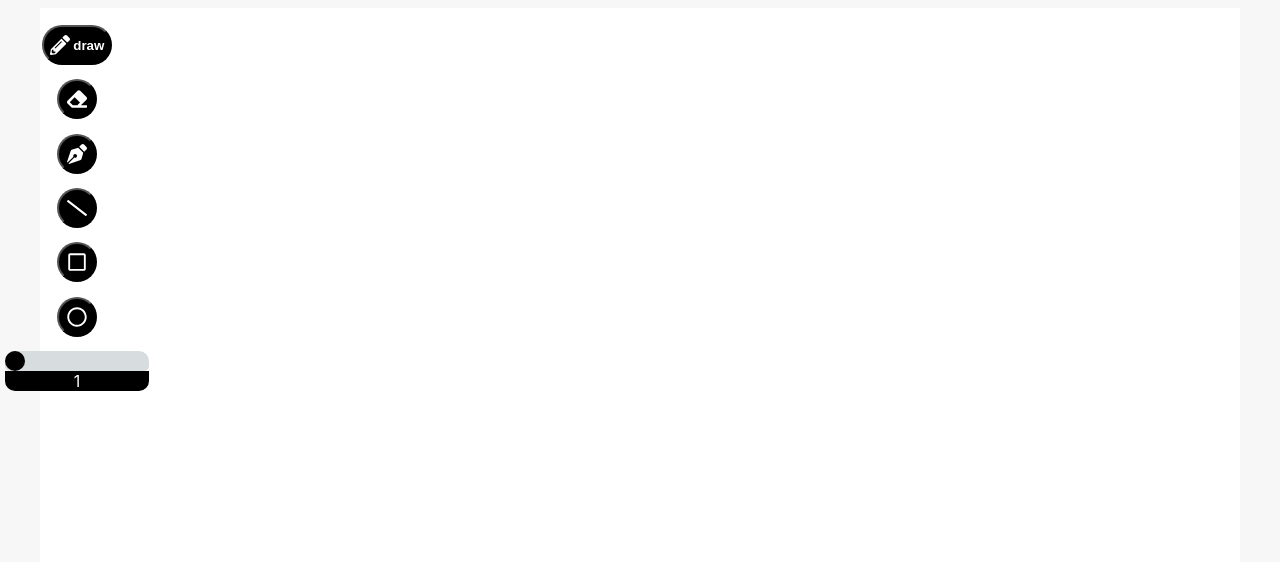
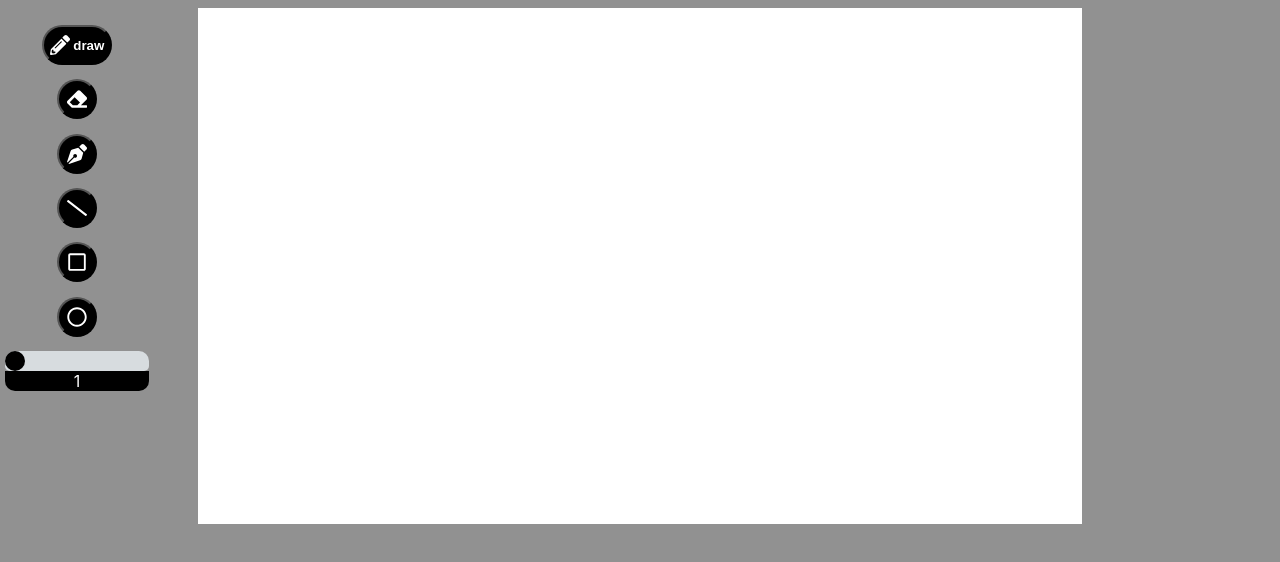
Before and after one commit to FedericoDiTosto/ArtLab, a Next.js app: page / in a window 1280 px wide. Shown: the top 562 px of the page. Built offline with nearby package versions, Linux system fonts and the light colour scheme.

Commit message:
zoom & stroke line/pen

```diff
--- a/components/Canvas/Canvas.module.css
+++ b/components/Canvas/Canvas.module.css
@@ -3,13 +3,14 @@
 .canvas {
     outline: none;
     background-color: #ffffff;
+    margin: 0 auto;
+    width: 100%;
+    height: 100%;
 }
 
 
 @media (max-width: 600px) {
     .canvas {
-        width: 100%;
-        height: 100%;
         max-height: calc(100% - 50px);
     }
 }
--- a/components/Canvas/Canvas.tsx
+++ b/components/Canvas/Canvas.tsx
@@ -12,6 +12,7 @@ import { Line } from '../Toolbar/functions/Line';
 
 export default function Canvas() {
     const svgRef = useRef<SVGSVGElement>(null);
+    const [currentZoom, setZoom] = useState(1);
     const { handleMouseDownDraw, handleMouseUpDraw, handleMouseMoveDraw } = Draw();
     const { handleMouseDownErase, handleMouseUpErase, handleMouseMoveErase } = Erase();
     const { handleMouseDownShape, handleMouseUpShape, handleMouseMoveShape } = Shape();
@@ -97,10 +98,10 @@ export default function Canvas() {
                 handleMouseMoveShape(event, svgRef.current, startShapePoint, setCurrentPath, setCurrentStrokeWidth)
                 break;
             case Mode.PEN:
-                handleMouseMovePen(event, setCurrentPath)
+                handleMouseMovePen(event, setCurrentPath, setCurrentStrokeWidth)
                 break;
             case Mode.LINE:
-                handleMouseMoveLine(event, setCurrentPath)
+                handleMouseMoveLine(event, setCurrentPath, setCurrentStrokeWidth)
                 break;
         }
     };
@@ -122,10 +123,10 @@ export default function Canvas() {
     const handleMouseClick = (event: MouseEvent<SVGSVGElement>,) => {
         switch (mode) {
             case Mode.PEN:
-                handleMouseClickPen(event, currentPath)
+                handleMouseClickPen(event, currentPath, setPathStrokeWidths)
                 break;
             case Mode.LINE:
-                handleMouseClickLine(event, currentPath)
+                handleMouseClickLine(event, currentPath, setPathStrokeWidths)
                 break;
         }
     };
@@ -133,6 +134,19 @@ export default function Canvas() {
     const handleKeyDown: KeyboardEventHandler = (event) => {
         if (event.ctrlKey && mode === Mode.PEN) {
             handleKeyClickPen(event, setCurrentPath);
+        }
+        if (event.ctrlKey && (event.key === '+' || event.key === '-')) {
+            event.preventDefault();
+
+            let newZoom = 1;
+            if (event.key === '+') {
+                newZoom = currentZoom + 0.5;
+            } else if (event.key === '-') {
+                newZoom = currentZoom - 0.5;
+            }
+
+            // Update the zoom level of the Canvas component
+            setZoom(newZoom);
         }
     };
 
@@ -143,6 +157,7 @@ export default function Canvas() {
             className={styles.canvas}
             width={1200}
             height={700}
+            transform={`scale(${currentZoom})`}
             onMouseDown={handleMouseDown}
             onMouseMove={handleMouseMove}
             onMouseUp={handleMouseUp}
--- a/components/Toolbar/functions/Line.ts
+++ b/components/Toolbar/functions/Line.ts
@@ -16,24 +16,27 @@ export function Line() {
         setSavedPaths: state.setPaths,
     }));
 
-    const handleMouseClickLine = (event: MouseEvent<SVGSVGElement>, currentPath: string) => {
+    const handleMouseClickLine = (event: MouseEvent<SVGSVGElement>, currentPath: string, setPathStrokeWidths: Dispatch<SetStateAction<Map<string, number>>>) => {
         setIsDrawing(true);
-        const svg = event.currentTarget;
-        const point = svg.createSVGPoint();
-        point.x = event.clientX;
-        point.y = event.clientY;
-        const transformedPoint = point.matrixTransform(svg.getScreenCTM()!.inverse());
-        setPoints([...points, [transformedPoint.x, transformedPoint.y]]);
-        setSavedPaths([...savedPaths, currentPath]);
         if (points.length > 0) {
+            event.preventDefault()
+            setPathStrokeWidths(prev => prev.set(currentPath, strokeWidth));
             setIsDrawing(false);
             setPoints([])
             return;
         }
-        setIsDrawing(true);
+        else {
+            const svg = event.currentTarget;
+            const point = svg.createSVGPoint();
+            point.x = event.clientX;
+            point.y = event.clientY;
+            const transformedPoint = point.matrixTransform(svg.getScreenCTM()!.inverse());
+            setPoints([...points, [transformedPoint.x, transformedPoint.y]]);
+            setSavedPaths([...savedPaths, currentPath]);
+        }
     };
 
-    const handleMouseMoveLine = (event: MouseEvent<SVGSVGElement>, setCurrentPath: Dispatch<SetStateAction<string>>) => {
+    const handleMouseMoveLine = (event: MouseEvent<SVGSVGElement>, setCurrentPath: Dispatch<SetStateAction<string>>, setCurrentStrokeWidth: Dispatch<SetStateAction<number | undefined>>) => {
         if (isDrawing) {
             // Update the current path with the new point
             const svg = event.currentTarget;
@@ -42,6 +45,7 @@ export function Line() {
             point.y = event.clientY;
             const transformedPoint = point.matrixTransform(svg.getScreenCTM()!.inverse());
             const currentPath = `M${points[0][0]},${points[0][1]} C${points[0][0]},${points[0][1]} ${transformedPoint.x},${transformedPoint.y} ${transformedPoint.x},${transformedPoint.y}`;
+            setCurrentStrokeWidth(strokeWidth);
             setCurrentPath(currentPath);
         }
     };
--- a/components/Toolbar/functions/Pen.ts
+++ b/components/Toolbar/functions/Pen.ts
@@ -20,7 +20,7 @@ export function Pen() {
         setSavedPaths: state.setPaths,
     }));
 
-    const handleMouseClickPen = (event: MouseEvent<SVGSVGElement>, currentPath: string) => {
+    const handleMouseClickPen = (event: MouseEvent<SVGSVGElement>, currentPath: string, setPathStrokeWidths: Dispatch<SetStateAction<Map<string, number>>>) => {
         setIsDrawing(true);
         // Add a new point to the path
         const svg = event.currentTarget;
@@ -30,9 +30,10 @@ export function Pen() {
         const transformedPoint = point.matrixTransform(svg.getScreenCTM()!.inverse());
         setPoints([...points, [transformedPoint.x, transformedPoint.y]]);
         setSavedPaths([...savedPaths, currentPath]);
+        setPathStrokeWidths(prev => prev.set(currentPath, strokeWidth));
     };
 
-    const handleMouseMovePen = (event: MouseEvent<SVGSVGElement>, setCurrentPath: Dispatch<SetStateAction<string>>) => {
+    const handleMouseMovePen = (event: MouseEvent<SVGSVGElement>, setCurrentPath: Dispatch<SetStateAction<string>>, setCurrentStrokeWidth: Dispatch<SetStateAction<number | undefined>>) => {
         if (isDrawing) {
             // Update the current path with the new point
             const svg = event.currentTarget;
@@ -41,6 +42,7 @@ export function Pen() {
             point.y = event.clientY;
             const transformedPoint = point.matrixTransform(svg.getScreenCTM()!.inverse());
             const currentPath = `M${points[points.length - 1][0]},${points[points.length - 1][1]} C${points[points.length - 1][0]},${points[points.length - 1][1]} ${transformedPoint.x},${transformedPoint.y} ${transformedPoint.x},${transformedPoint.y}`;
+            setCurrentStrokeWidth(strokeWidth);
             setCurrentPath(currentPath);
         }
     };
--- a/pages/index.tsx
+++ b/pages/index.tsx
@@ -3,13 +3,18 @@ import Canvas from '../components/Canvas/Canvas'
 import Toolbar from '../components/Toolbar/ToolBar';
 
 export default function Home() {
+
   return (
-    <>
+    <div>
       <Toolbar />
-      <div className={styles.container}>
-        <Canvas />
-      </div >
-    </>
+      <div className={styles.scrollContainer}>
+        <div className={styles.scroll}>
+          <div className={styles.container}>
+          </div>
+          <Canvas />
+        </div >
+      </div>
+    </div>
 
   )
 }
--- a/styles/Home.module.css
+++ b/styles/Home.module.css
@@ -6,3 +6,20 @@
     text-align: center;
     vertical-align: middle;
 }
+
+.scrollContainer {
+    width: 100%;
+    height: 100%;
+    align-items: center;
+    justify-content: center;
+    display: flex;
+}
+
+.scroll {
+    overflow: scroll;
+    width: 70%;
+    height: 100%;
+    margin: 0 auto;
+    align-items: center;
+    justify-content: center;
+}
--- a/styles/globals.css
+++ b/styles/globals.css
@@ -2,7 +2,7 @@ html,
 body {
   font-family: -apple-system, BlinkMacSystemFont, Segoe UI, Roboto, Oxygen,
     Ubuntu, Cantarell, Fira Sans, Droid Sans, Helvetica Neue, sans-serif;
-  background-color: #f7f7f7;
+  background-color: #919191;
 }
 
 a {
```
